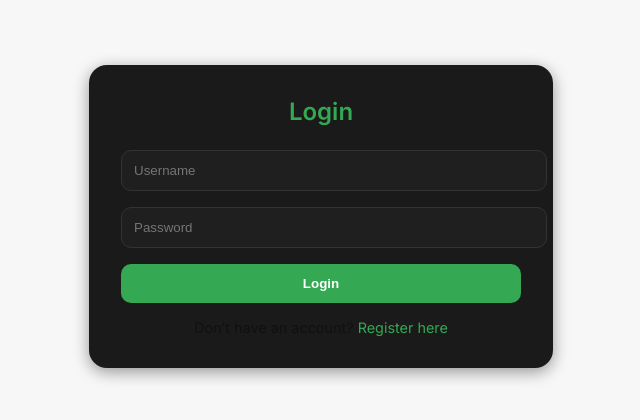
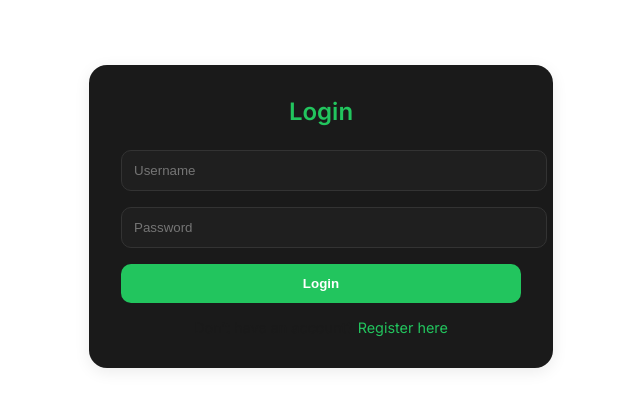
Before and after one commit to kayaniherbsgit/kilo-app, a React (Vite) app in the folder client/: page /login in a window 1280 px wide. Shown: the part 184-604 px from the top of the page, without its empty margins (319-959 px from the left). Built offline with nearby package versions, Linux system fonts and the light colour scheme; no server answers.

Commit message:
New Commits

```diff
--- a/client/src/styles/theme.css
+++ b/client/src/styles/theme.css
@@ -13,10 +13,16 @@
 }
 
 :root[data-theme='light'] {
-  --bg: #f7f7f7;
-  --text: #111;
-  --card-bg: #ffffff;
+  --bg: #ffffff;
+  --text: #1a1a1a;
+  --subtext: #555;
+  --card-bg: #f9f9f9;
+  --accent: #22c55e;
+  --button-bg: #22c55e;
+  --button-hover: #16a34a;
+  --shadow: 0 4px 16px rgba(0, 0, 0, 0.08);
 }
+
 
 :root[data-theme='dark'] {
   --bg: #111;
@@ -36,11 +42,12 @@ body {
 }
 
 .card {
-  background: var(--card);
+  background: var(--card-bg);
   border-radius: 18px;
   padding: 1.2rem;
-  box-shadow: 0 4px 16px rgba(0, 0, 0, 0.4);
+  box-shadow: var(--shadow);
   margin-bottom: 1.5rem;
+  color: var(--text);
 }
 
 /* COMMUNITY COMING SOON PAGE */
```
